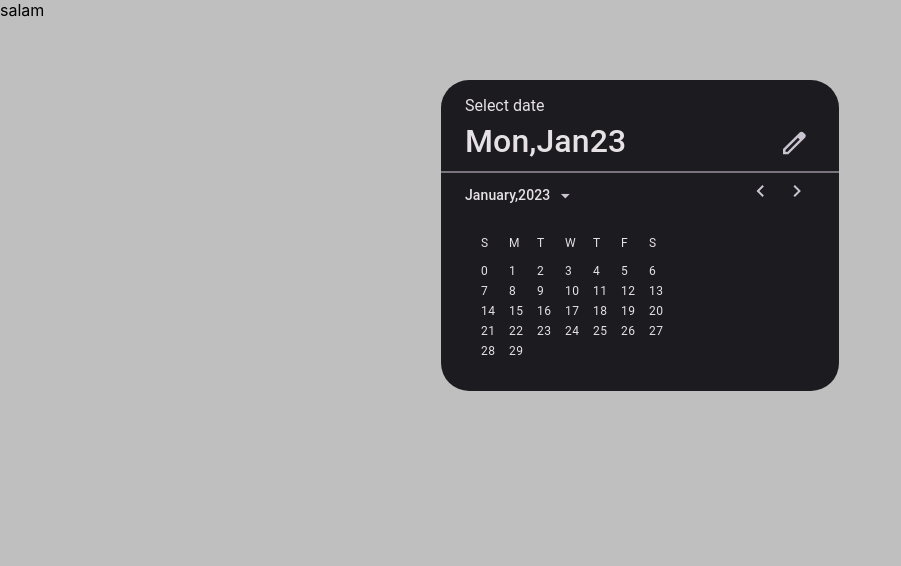
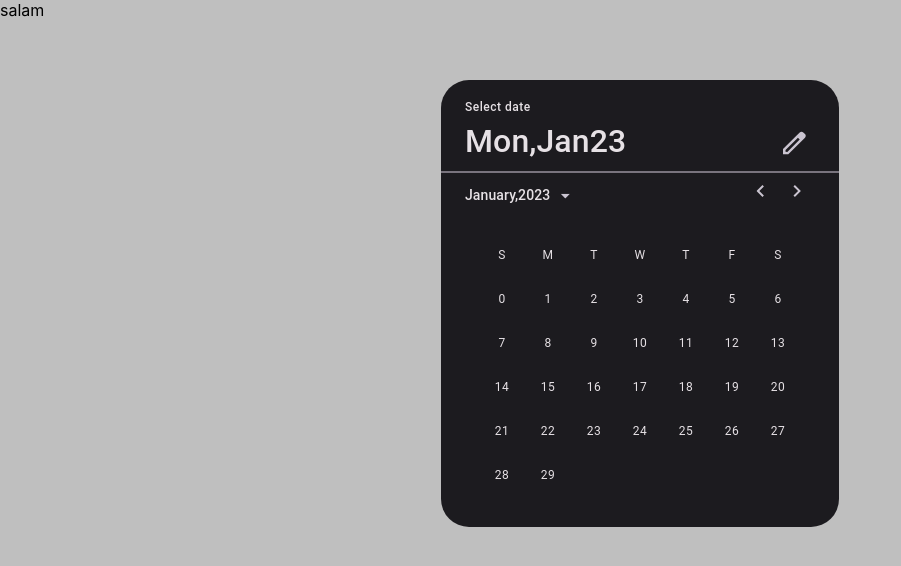
Before and after one commit to Ztanha/react-date-picker-material, a React (Create React App) app: page / in a window 1280 px wide. Shown: the top 566 px of the page, without its empty margins (0-901 px from the left). Built offline with nearby package versions, Linux system fonts and the light colour scheme.

Commit message:
Adjust positions of the calendar cells

```diff
--- a/src/components/datePicker/datePicker.scss
+++ b/src/components/datePicker/datePicker.scss
@@ -1,6 +1,8 @@
 @import "../../../src/App";
 .DatePicker{
-  width: 328px;
+  .calendar-header label{
+    @include font-label-medium;
+  }
   //height: 280px;
   .header-date{
     @include font-label-large;
@@ -55,17 +57,16 @@
     padding:1em;
 
     .days-grid{
-      width: 100%;
+      min-width: 304px;
       @include font-body-small;
       display: grid;
-      grid-template-columns: repeat(7,2em);
-      grid-template-rows: repeat(auto-fill,2em);
+      grid-template-columns: repeat(7,auto);
+      grid-template-rows: repeat(6,40px);
       grid-gap: 4px;
-
+      justify-items: center;
+      align-items: center;
       span{
-        height: 100%;
         border-radius: 100%;
-        width: 100%;
       }
     }
   }
```
